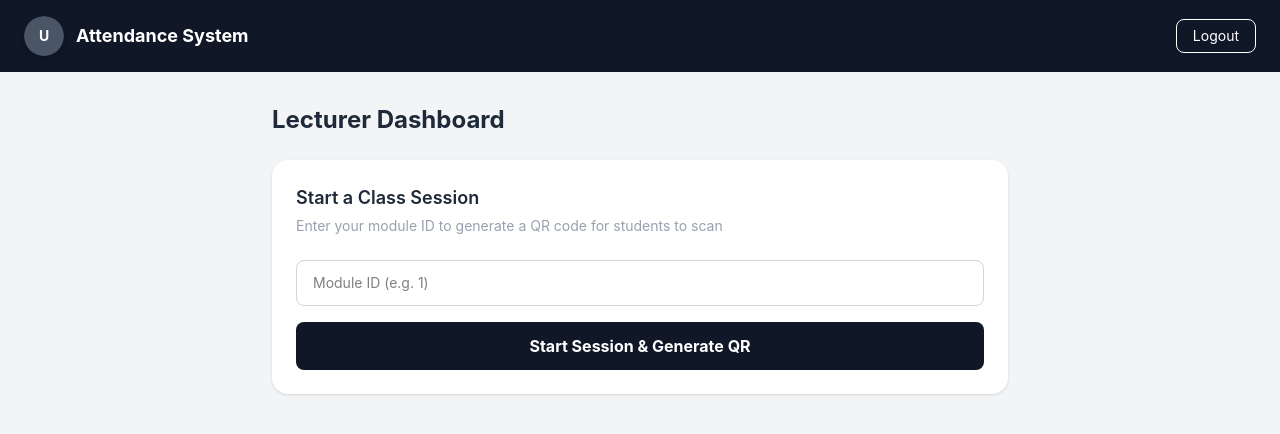
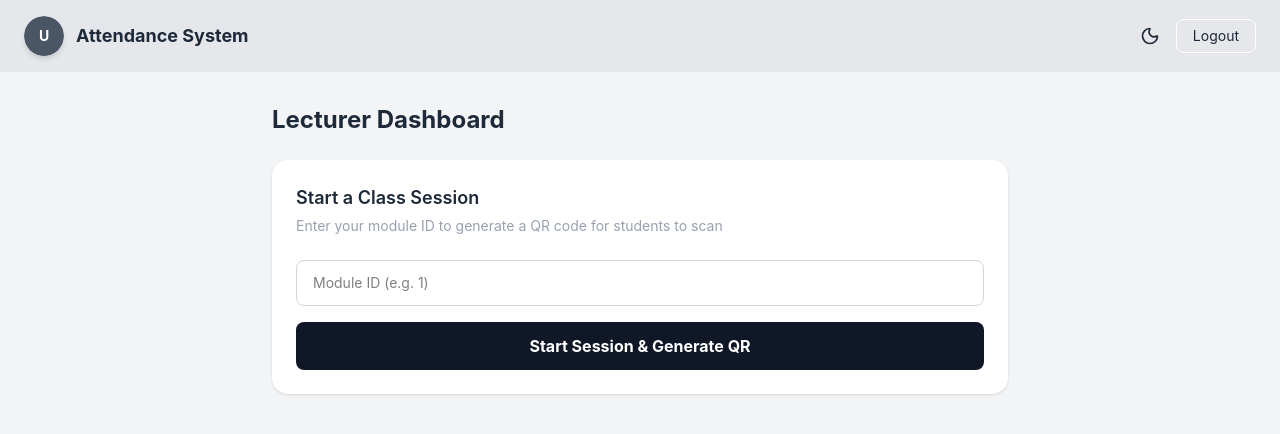
Before and after one commit to Snow-noel/attendance-frontend, a React (Vite) app: page /lecturer/dashboard in a window 1280 px wide. Shown: the top 434 px of the page. Built offline with nearby package versions, Linux system fonts and the light colour scheme.

Commit message:
added theme feature

```diff
--- a/src/components/Navbar.jsx
+++ b/src/components/Navbar.jsx
@@ -1,7 +1,7 @@
 import { useAuth } from "../context/AuthContext";
 import { useNavigate } from "react-router-dom";
 import { useState, useRef } from "react";
-import { Menu, X } from "lucide-react";
+import { Menu, X, Moon, Sun } from "lucide-react";
 
 function Navbar() {
   const { user, logout } = useAuth();
@@ -10,6 +10,7 @@ function Navbar() {
     localStorage.getItem(`profileImage_${user?.email}`) || null,
   );
   const [openMenu, setOpenMenu] = useState(false);
+  const [mode, setMode] = useState(false);
   const fileInputRef = useRef(null);
 
   const handleClickButton = () => {
@@ -37,7 +38,9 @@ function Navbar() {
 
   return (
     <div className="relative">
-      <nav className="bg-gray-900 text-white px-6 py-4 flex justify-between items-center sticky top-0 z-10">
+      <nav
+        className={` px-6 py-4 flex justify-between items-center sticky top-0 z-10 ${mode ? "bg-gray-800 text-gray-200" : "bg-gray-200 text-gray-800"}`}
+      >
         <div className="flex items-center gap-3">
           <input
             className="hidden"
@@ -69,6 +72,13 @@ function Navbar() {
           <span className="text-white text-sm">
             {user?.first_name} {user?.last_name}
           </span>
+          <button
+            onClick={() => {
+              setMode(!mode);
+            }}
+          >
+            {mode ? <Sun size={20}></Sun> : <Moon size={20}></Moon>}
+          </button>
           <button
             className="px-4 py-1.5 border border-white rounded-lg text-sm hover:bg-white hover:text-gray-900 transition-all"
             onClick={handleLogout}
```
